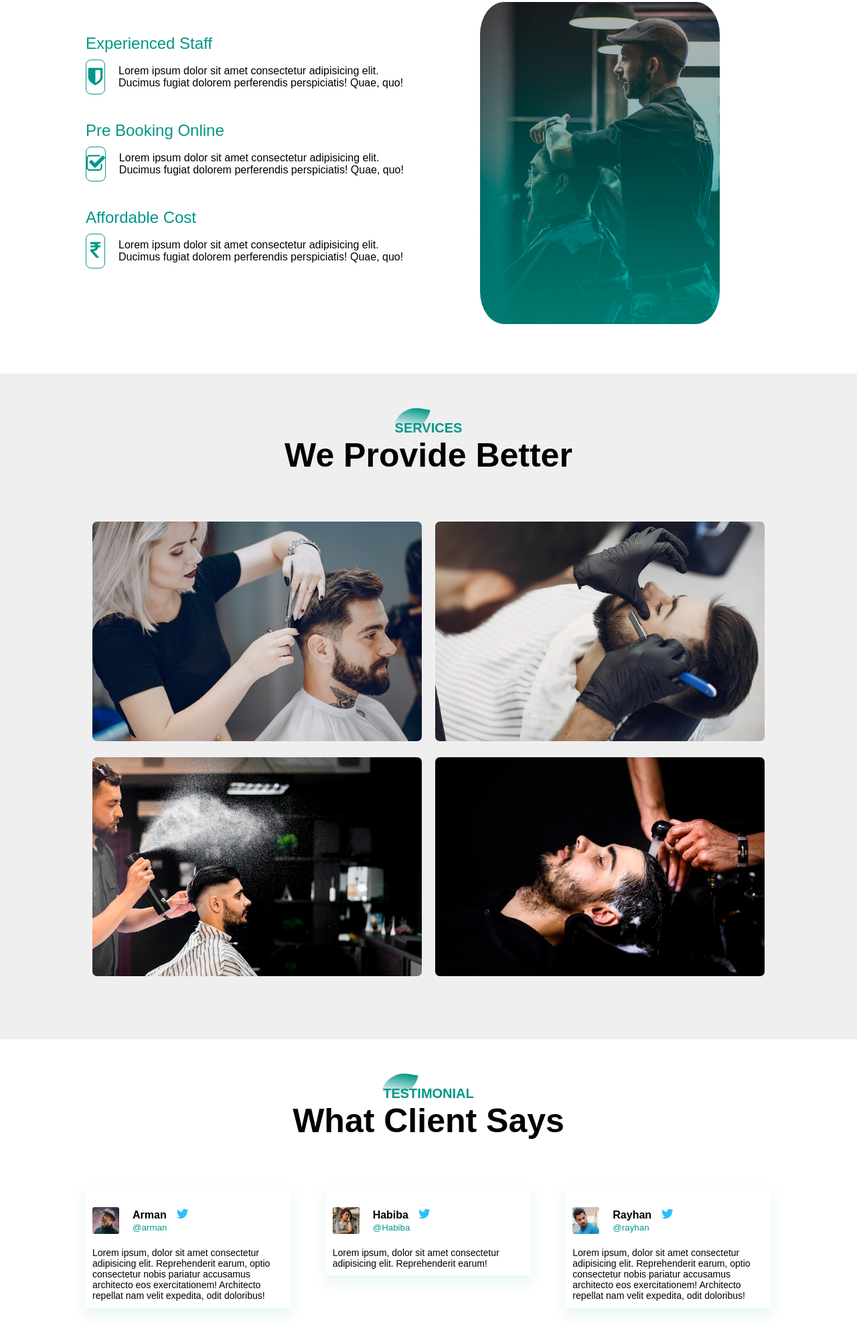
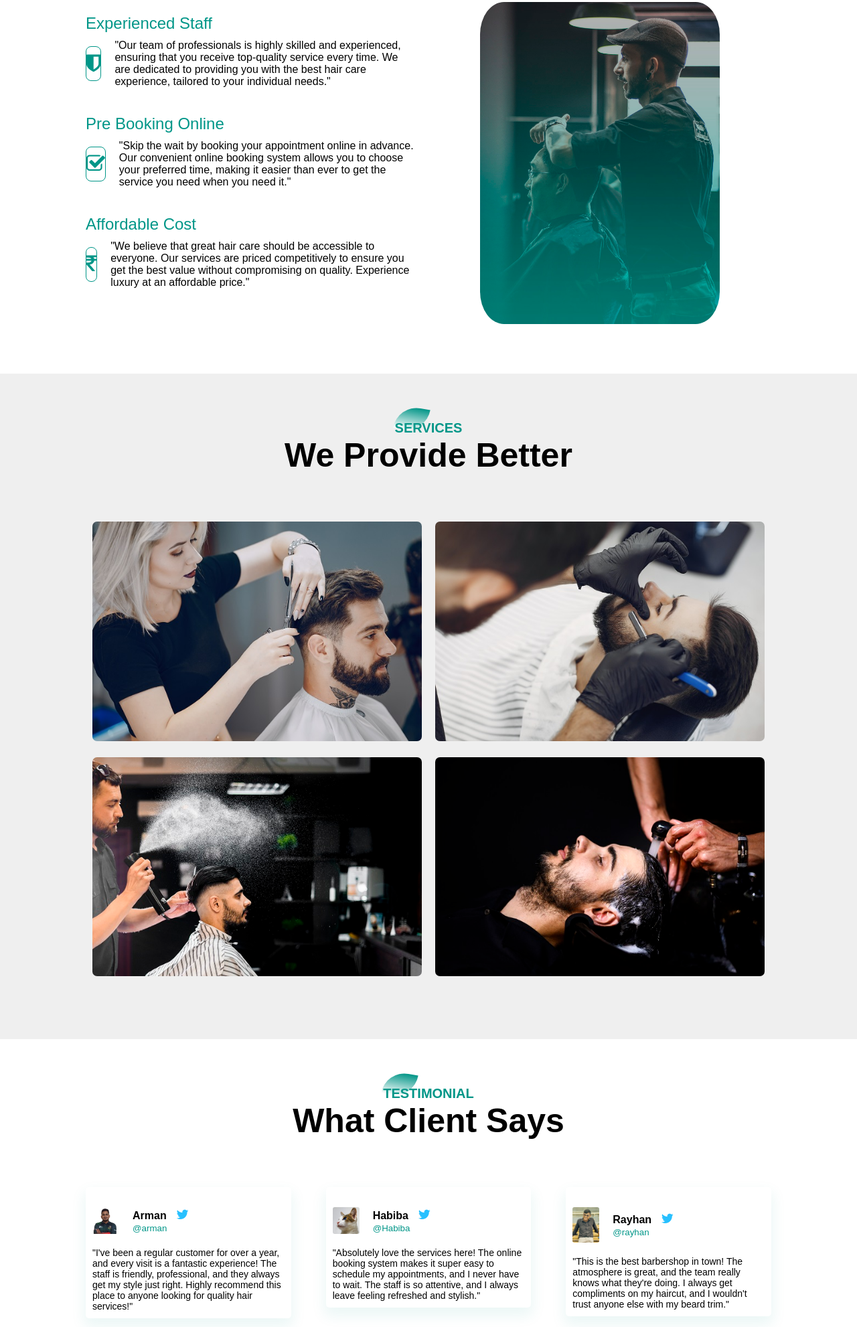
Before and after one commit to Armanhossain192588/Barber_Shop, a plain HTML site: page index.html in a window 1280 px wide. Shown: the part 1018-3000 px from the top of the page at 67% size. Drawn offline with Linux system fonts and the light colour scheme; some packages are replaced by stand-ins of ours; a script that the page names is missing.

Commit message:
sentences are changed

```diff
--- a/index.html
+++ b/index.html
@@ -47,7 +47,7 @@
                 <div class="features-desc">
                     <div class="feature-icon"><i class="fa fa-shield" aria-hidden="true"></i></div>
                     <div class="feature-text">
-                        <p>Lorem ipsum dolor sit amet consectetur adipisicing elit. Ducimus fugiat dolorem perferendis perspiciatis! Quae, quo!</p>
+                        <p>"Our team of professionals is highly skilled and experienced, ensuring that you receive top-quality service every time. We are dedicated to providing you with the best hair care experience, tailored to your individual needs."</p>
                     </div>
                 </div>
 
@@ -55,7 +55,7 @@
                 <div class="features-desc">
                     <div class="feature-icon"><i class="fa fa-check-square-o" aria-hidden="true"></i></div>
                     <div class="feature-text">
-                        <p>Lorem ipsum dolor sit amet consectetur adipisicing elit. Ducimus fugiat dolorem perferendis perspiciatis! Quae, quo!</p>
+                        <p>"Skip the wait by booking your appointment online in advance. Our convenient online booking system allows you to choose your preferred time, making it easier than ever to get the service you need when you need it."</p>
                     </div>
                 </div>
 
@@ -63,7 +63,7 @@
                 <div class="features-desc">
                     <div class="feature-icon"><i class="fa fa-inr" aria-hidden="true"></i></div>
                     <div class="feature-text">
-                        <p>Lorem ipsum dolor sit amet consectetur adipisicing elit. Ducimus fugiat dolorem perferendis perspiciatis! Quae, quo!</p>
+                        <p>"We believe that great hair care should be accessible to everyone. Our services are priced competitively to ensure you get the best value without compromising on quality. Experience luxury at an affordable price."</p>
                     </div>
                 </div>
             </div>
@@ -86,7 +86,7 @@
                 <div class="service-desc">
                     <h3>Hair Styling</h3>
                     <hr>
-                    <p>Lorem ipsum dolor sit amet, consectetur adipisicing elit. Dicta nam dolorum ullam at ipsum facilis, fuga illum iure. Quis, molestias.</p>
+                    <p> "Transform your look with our expert hair styling services. Whether you’re after a classic cut, a modern twist, or a complete makeover, our stylists are ready to bring your vision to life. Let us help you express your style with precision and flair."</p>
                 </div>
             </div>
             <div class="single-service">
@@ -95,7 +95,7 @@
                 <div class="service-desc">
                     <h3>Beard Trim</h3>
                     <hr>
-                    <p>Lorem ipsum dolor sit amet, consectetur adipisicing elit. Dicta nam dolorum ullam at ipsum facilis, fuga illum iure. Quis, molestias.</p>
+                    <p>"Keep your beard sharp and well-groomed with our professional beard trimming services. Our barbers will shape, trim, and style your beard to complement your face and personal style, giving you a polished, sophisticated look."</p>
                 </div>
             </div>
             <div class="single-service">
@@ -104,7 +104,7 @@
                 <div class="service-desc">
                     <h3>Hair Cut</h3>
                     <hr>
-                    <p>Lorem ipsum dolor sit amet, consectetur adipisicing elit. Dicta nam dolorum ullam at ipsum facilis, fuga illum iure. Quis, molestias.</p>
+                    <p>"From sleek and simple to bold and trendy, our haircut services cater to all styles and preferences. Our skilled barbers use their expertise to give you the perfect cut, ensuring you leave our shop looking and feeling your best."</p>
                 </div>
             </div>
             <div class="single-service">
@@ -113,7 +113,7 @@
                 <div class="service-desc">
                     <h3>Dry Shampoo</h3>
                     <hr>
-                    <p>Lorem ipsum dolor sit amet, consectetur adipisicing elit. Dicta nam dolorum ullam at ipsum facilis, fuga illum iure. Quis, molestias.</p>
+                    <p> "Revive and refresh your hair instantly with our dry shampoo service. Perfect for those in-between days when you need a quick touch-up, our dry shampoo absorbs excess oil, adds volume, and leaves your hair looking clean and revitalized without the need for a full wash."</p>
                 </div>
             </div>
         </div>
@@ -128,33 +128,33 @@
         <div class="testimonial-row">
             <div class="testimonial-col">
                 <div class="user">
-                    <img src="images/Barber_Shop_img/img-1.jpg" alt="">
+                    <img src="images/Barber_Shop_img/Arman.png" alt="">
                     <div class="user-info">
                         <h4>Arman <i class="fa fa-twitter"></i></h4>
                         <small>@arman</small>
                     </div>
                 </div>
-                <p>Lorem ipsum, dolor sit amet consectetur adipisicing elit. Reprehenderit earum, optio consectetur nobis pariatur accusamus architecto eos exercitationem! Architecto repellat nam velit expedita, odit doloribus!</p>
+                <p>"I've been a regular customer for over a year, and every visit is a fantastic experience! The staff is friendly, professional, and they always get my style just right. Highly recommend this place to anyone looking for quality hair services!"</p>
             </div>
             <div class="testimonial-col">
                 <div class="user">
-                    <img src="images/Barber_Shop_img/img-2.jpg" alt="">
+                    <img src="images/Barber_Shop_img/habiba.png" alt="">
                     <div class="user-info">
                         <h4>Habiba <i class="fa fa-twitter"></i></h4>
                         <small>@Habiba</small>
                     </div>
                 </div>
-                <p>Lorem ipsum, dolor sit amet consectetur adipisicing elit. Reprehenderit earum!</p>
+                <p>"Absolutely love the services here! The online booking system makes it super easy to schedule my appointments, and I never have to wait. The staff is so attentive, and I always leave feeling refreshed and stylish."</p>
             </div>
             <div class="testimonial-col">
                 <div class="user">
-                    <img src="images/Barber_Shop_img/img-3.jpg" alt="">
+                    <img src="images/Barber_Shop_img/Rayhan.jpg" alt="">
                     <div class="user-info">
                         <h4>Rayhan <i class="fa fa-twitter"></i></h4>
                         <small>@rayhan</small>
                     </div>
                 </div>
-                <p>Lorem ipsum, dolor sit amet consectetur adipisicing elit. Reprehenderit earum, optio consectetur nobis pariatur accusamus architecto eos exercitationem! Architecto repellat nam velit expedita, odit doloribus!</p>
+                <p>"This is the best barbershop in town! The atmosphere is great, and the team really knows what they're doing. I always get compliments on my haircut, and I wouldn't trust anyone else with my beard trim."</p>
             </div>
         </div>
     </section>
```
Also changed, not shown: images/Barber_Shop_img/Arman.png (added), images/Barber_Shop_img/Rayhan.jpg (added), images/Barber_Shop_img/habiba.png (added).
